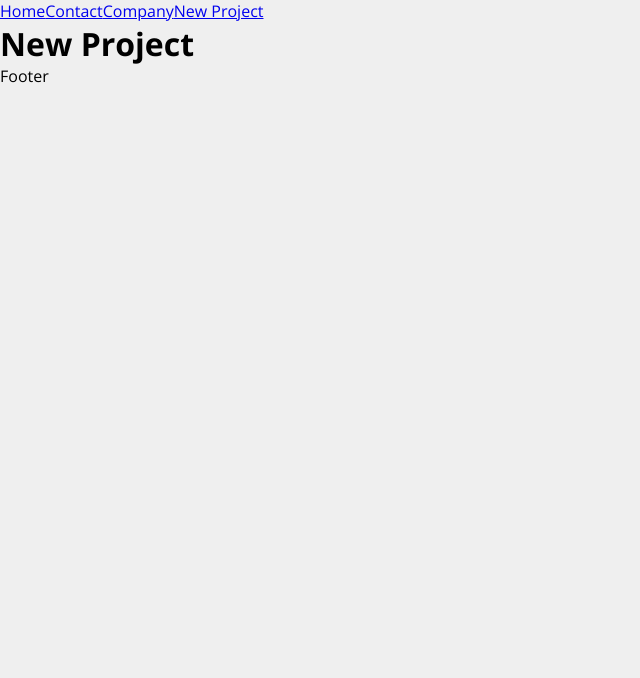
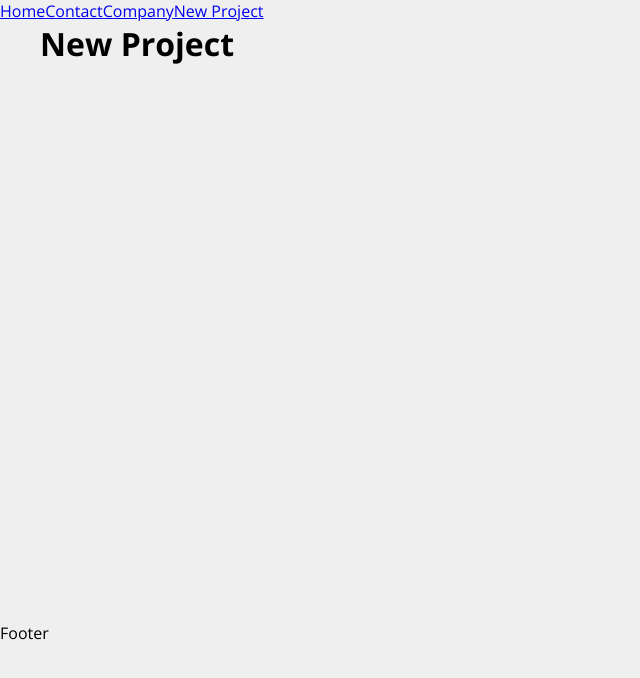
Before and after one commit to xandaosilva/react-costs, a React (Create React App) app: page /newproject in a window 1280 px wide. Shown: the top 678 px of the page, without its empty margins (0-640 px from the left). Built offline with nearby package versions, Linux system fonts and the light colour scheme.

Commit message:
Creating component Container and container css

```diff
--- a/src/App.js
+++ b/src/App.js
@@ -1,4 +1,5 @@
 import { BrowserRouter as Router, Switch, Route, Link } from "react-router-dom";
+import Container from "./components/layout/Container";
 import Company from "./components/pages/Company";
 import Contact from "./components/pages/Contact";
 import Home from "./components/pages/Home";
@@ -14,6 +15,7 @@
         <Link to="/newproject">New Project</Link>
       </div>
       <Switch>
+        <Container customClass="min-height">
           <Route exact path="/">
             <Home />
           </Route>
@@ -26,6 +28,7 @@
           <Route exact path="/newproject">
             <NewProject />
           </Route>
+        </Container>
       </Switch>
       <p>Footer</p>
     </Router>
--- /dev/null
+++ b/src/components/layout/Container.js
@@ -0,0 +1,9 @@
+import styles from "./Container.module.css";
+
+export default function Container(props){
+    return(
+        <div className={`${styles.container} ${styles[props.customClass]}`}>
+            {props.children}
+        </div>
+    );
+}
--- /dev/null
+++ b/src/components/layout/Container.module.css
@@ -0,0 +1,20 @@
+.container{
+    width: 1200px;
+    display: flex;
+    justify-content: space-between;
+    margin: 0 auto;
+    flex-wrap: wrap;
+}
+
+.min-height{
+    min-height: 75%;
+}
+
+.start{
+    justify-content: flex-start;
+}
+
+.column{
+    flex-direction: column;
+    justify-content: flex-start;
+}
```
Lines whose indentation alone changed are shown as unchanged.
